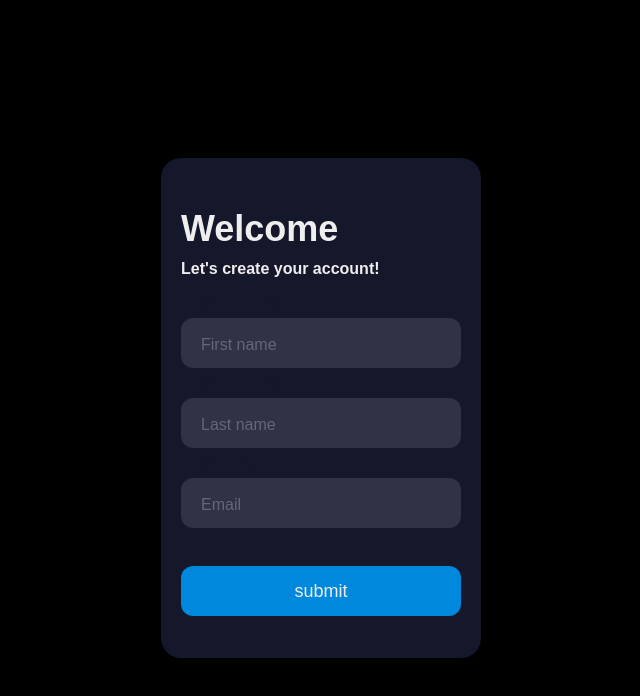
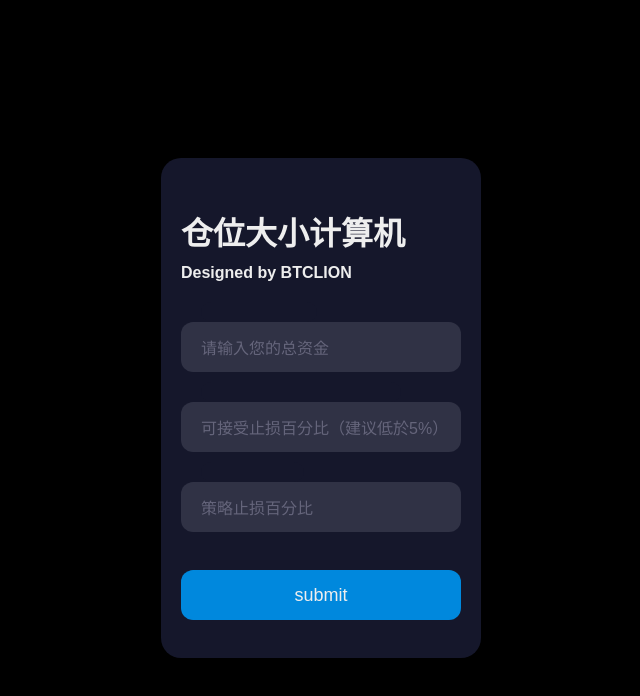
Before and after one commit to ronload/PoistionSizeCalculator, a plain HTML site: page templates/index.html in a window 1280 px wide. Shown: the whole page, without its empty margins (319-959 px from the left). Drawn offline with Linux system fonts and the light colour scheme.

Commit message:
Test template.

```diff
--- a/static/index.css
+++ b/static/index.css
@@ -18,7 +18,7 @@ body {
 .title {
     color: #eee;
     font-family: sans-serif;
-    font-size: 36px;
+    font-size: 32px;
     font-weight: 600;
     margin-top: 30px;
 }
@@ -67,11 +67,14 @@ body {
     top: -20px;
     transform: translateY(0);
     transition: transform 200ms;
-    width: 76px;
+    width: 116px;
 }
 
+.cut-long {
+    width: 200px;
+}
 .cut-short {
-    width: 50px;
+    width: 103px;
 }
 
 .input:focus ~ .cut,
--- a/templates/index.html
+++ b/templates/index.html
@@ -7,22 +7,22 @@
 </head>
 <body class="wrap">
     <div class="form">
-        <div class="title">Welcome</div>
-        <div class="subtitle">Let's create your account!</div>
+        <div class="title">仓位大小计算机</div>
+        <div class="subtitle">Designed by BTCLION</div>
         <div class="input-container ic1">
           <input id="firstname" class="input" type="text" placeholder=" " />
           <div class="cut"></div>
-          <label for="firstname" class="placeholder">First name</label>
+          <label for="firstname" class="placeholder">请输入您的总资金</label>
         </div>
         <div class="input-container ic2">
           <input id="lastname" class="input" type="text" placeholder=" " />
-          <div class="cut"></div>
-          <label for="lastname" class="placeholder">Last name</label>
+          <div class="cut cut-long"></div>
+          <label for="lastname" class="placeholder">可接受止损百分比（建议低於5%）</label>
         </div>
         <div class="input-container ic2">
           <input id="email" class="input" type="text" placeholder=" " />
           <div class="cut cut-short"></div>
-          <label for="email" class="placeholder">Email</>
+          <label for="email" class="placeholder">策略止损百分比</>
         </div>
         <button type="text" class="submit">submit</button>
       </div>
```
Lines whose indentation alone changed are shown as unchanged.
